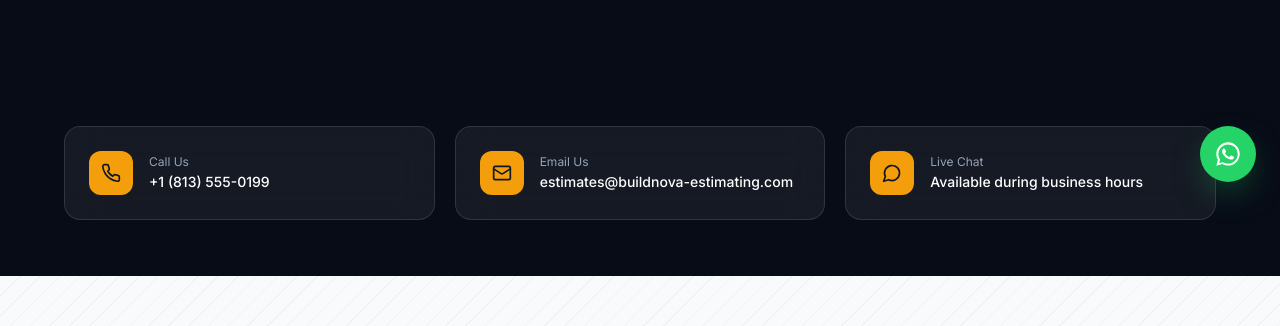
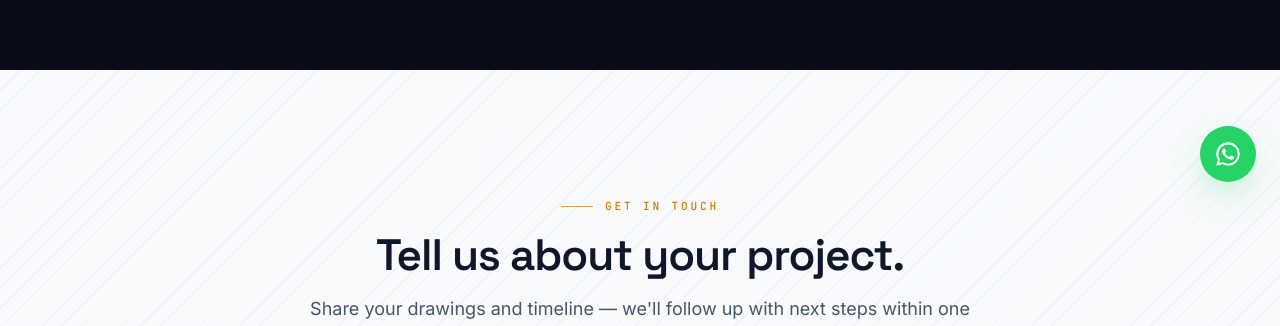
Before and after one commit to Hassu685/construction, a Next.js app: page /contact in a window 1280 px wide. Shown: the part 594-920 px from the top of the page. Built offline with nearby package versions, Linux system fonts and the light colour scheme.

Commit message:
code update

```diff
--- a/app/contact/page.js
+++ b/app/contact/page.js
@@ -7,12 +7,6 @@ export const metadata = {
   title: "Contact Us",
   description: "Get in touch with BuildNova Estimating & Construction for a free construction estimate or quantity takeoff quote.",
 };
-
-const quickActions = [
-  { icon: Phone, label: "Call Us", value: "+1 (813) 555-0199", href: "tel:+18135550199" },
-  { icon: Mail, label: "Email Us", value: "estimates@buildnova-estimating.com", href: "mailto:estimates@buildnova-estimating.com" },
-  { icon: MessageCircle, label: "Live Chat", value: "Available during business hours", href: "#" },
-];
 
 export default function ContactPage() {
   return (
@@ -36,28 +30,6 @@ export default function ContactPage() {
           },
         ]}
       />
-
-      <section className="bg-navy-950 py-14">
-        <div className="container-px grid sm:grid-cols-3 gap-5">
-          {quickActions.map((action, i) => (
-            <Reveal key={action.label} delay={i * 0.08}>
-              <a
-                href={action.href}
-                className="flex items-center gap-4 rounded-2xl glass p-6 hover:border-gold-500/40 transition-colors"
-              >
-                <span className="flex h-11 w-11 shrink-0 items-center justify-center rounded-xl bg-gold-500 text-navy-900">
-                  <action.icon className="h-5 w-5" />
-                </span>
-                <div>
-                  <div className="text-xs text-slate-400">{action.label}</div>
-                  <div className="text-sm text-white font-medium mt-0.5">{action.value}</div>
-                </div>
-              </a>
-            </Reveal>
-          ))}
-        </div>
-      </section>
-
       <ContactSection />
     </>
   );
```
